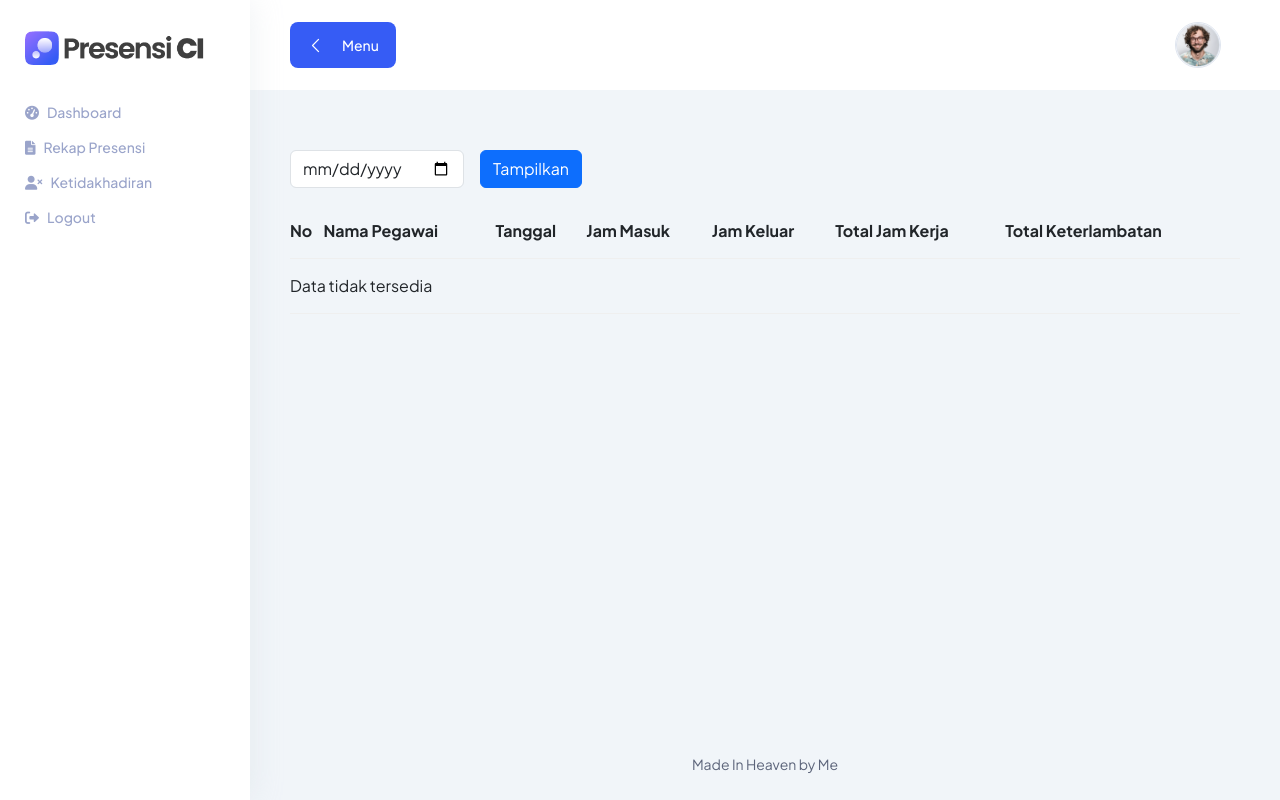
After one commit to shallombiyan/presensi-ci4, a CodeIgniter 4 app: the page made by app/Views/pegawai/rekap_presensi.php in a window 1280 px wide. The commit adds this page. Run offline with PHP 8.4 and a stand-in for CodeIgniter, Linux system fonts and the light colour scheme; the template is opened without the code that fills it, so the values that code supplies are empty; some libraries are stand-ins or nearby versions.

Commit message:
Rekap Presensi Untuk Pegawai

```diff
--- a/app/Config/Routes.php
+++ b/app/Config/Routes.php
@@ -42,3 +42,5 @@ $routes->post ('pegawai/presensi_masuk_aksi', 'Pegawai\Home::presensi_masuk_aksi
 
 $routes->post('pegawai/presensi_keluar/(:segment)', 'Pegawai\Home::presensi_keluar/$1', ['filter' => 'pegawaiFilter']);
 $routes->post ('pegawai/presensi_keluar_aksi/(:segment)', 'Pegawai\Home::presensi_keluar_aksi/$1', ['filter' => 'pegawaiFilter']);
+
+$routes->get ('pegawai/rekap_presensi', 'Pegawai\RekapPresensi::index', ['filter' => 'pegawaiFilter']);
--- a/app/Views/pegawai/layout.php
+++ b/app/Views/pegawai/layout.php
@@ -41,7 +41,7 @@
         </li>
 
         <li class="nav-item">
-            <a href="data-pegawai.html" class="d-flex align-items-center">
+            <a href="<?= base_url('pegawai/rekap_presensi') ?>" class="d-flex align-items-center">
             <i class="fas fa-file-alt"></i> <!-- Ikon Data Pegawai -->
             <span class="text ms-2">Rekap Presensi</span>
             </a>
--- /dev/null
+++ b/app/Views/pegawai/rekap_presensi.php
@@ -0,0 +1,80 @@
+<?= $this->extend('pegawai/layout.php') ?>
+
+<?= $this->section('content') ?>
+
+<form class="row g-3">
+  <div class="col-auto">
+    <input type="date" class="form-control" name="filter_tanggal">
+  </div>
+  <div class="col-auto">
+    <button type="submit" class="btn btn-primary mb-3">Tampilkan</button>
+  </div>
+</form>
+
+<table class="table">
+    <thead>
+        <tr>
+            <th>No</th>
+            <th>Nama Pegawai</th>
+            <th>Tanggal</th>
+            <th>Jam Masuk</th>
+            <th>Jam Keluar</th>
+            <th>Total Jam Kerja</th>
+            <th>Total Keterlambatan</th>
+        </tr>
+        <?php if ($rekap_presensi) : ?>
+            <?php $no = 1;
+            foreach ($rekap_presensi as $rekap) : ?>
+            <?php endforeach; ?>
+            <?php else : ?>
+                <tr>
+                    <td colspan="7">Data tidak tersedia</td>
+                </tr>
+            <?php endif ; ?>
+    </thead>
+    <tbody>
+        <?php $no = 1; ?>
+        <?php foreach ($rekap_presensi as $rekap): ?>
+            <?php
+            // Menghitung total jam kerja
+            $timestamp_jam_masuk = strtotime($rekap['tanggal_masuk'] . ' ' . $rekap['jam_masuk']);
+            $timestamp_jam_keluar = strtotime($rekap['tanggal_keluar'] . ' ' . $rekap['jam_keluar']);
+            $selisih = $timestamp_jam_keluar - $timestamp_jam_masuk; // Perbaikan logika untuk menghitung selisih
+            $jam = floor($selisih / 3600);
+            $selisih -= $jam * 3600;
+            $menit = floor($selisih / 60);
+
+            // Menghitung total jam keterlambatan
+            $jam_masuk_real = strtotime($rekap['jam_masuk']);
+            $jam_masuk_kantor = strtotime($rekap['jam_masuk_kantor']);
+            $selisih_terlambat = $jam_masuk_real - $jam_masuk_kantor;
+            $jam_terlambat = floor($selisih_terlambat / 3600);
+            $selisih_terlambat -= $jam_terlambat * 3600;
+            $menit_terlambat = floor($selisih_terlambat / 60);
+            ?>
+            <tr>
+                <td><?= $no++ ?></td>
+                <td><?= esc($rekap['nama']) ?></td>
+                <td><?= date('d F Y', strtotime($rekap['tanggal_masuk'])) ?></td>
+                <td><?= esc($rekap['jam_masuk']) ?></td>
+                <td><?= esc($rekap['jam_keluar']) ?></td>
+                <td>
+                    <?php if ($rekap['jam_keluar'] == '00:00:00'): ?>
+                        0 Jam 0 Menit
+                    <?php else: ?>
+                        <?= $jam . ' Jam ' . $menit . ' Menit' ?>
+                    <?php endif; ?>
+                </td>
+                <td>
+                    <?php if ($selisih_terlambat < 0): // On time condition ?>
+                        <span class="badge bg-success text-decoration-none mb-2">On Time</span>
+                    <?php else: ?>
+                        <?= $jam_terlambat . ' Jam ' . $menit_terlambat . ' Menit' ?>
+                    <?php endif; ?>
+                </td>
+            </tr>
+        <?php endforeach; ?>
+    </tbody>
+</table>
+
+<?= $this->endSection() ?>
```
Also changed, not shown: app/Controllers/Pegawai/RekapPresensi.php (added, +27 -0 lines).
